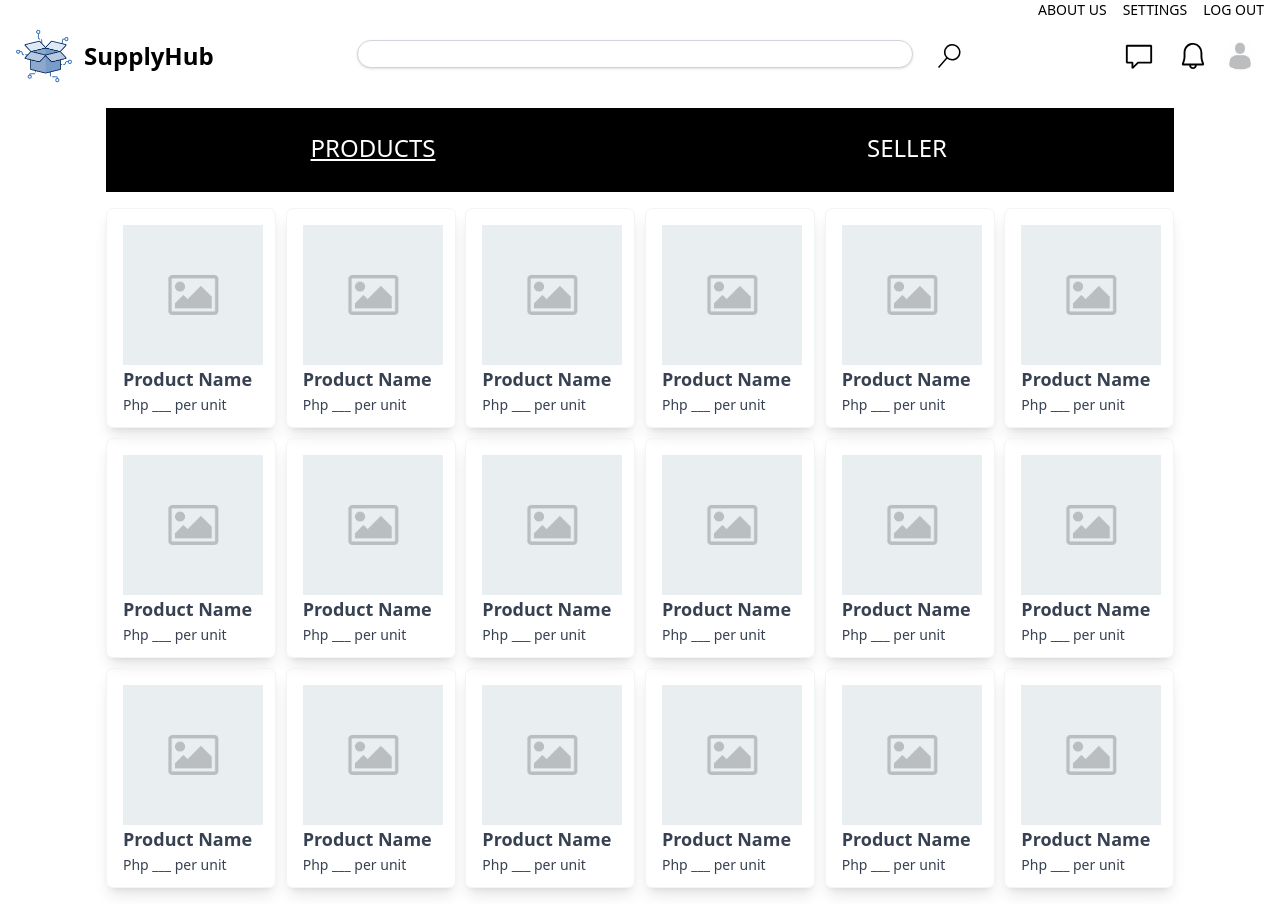
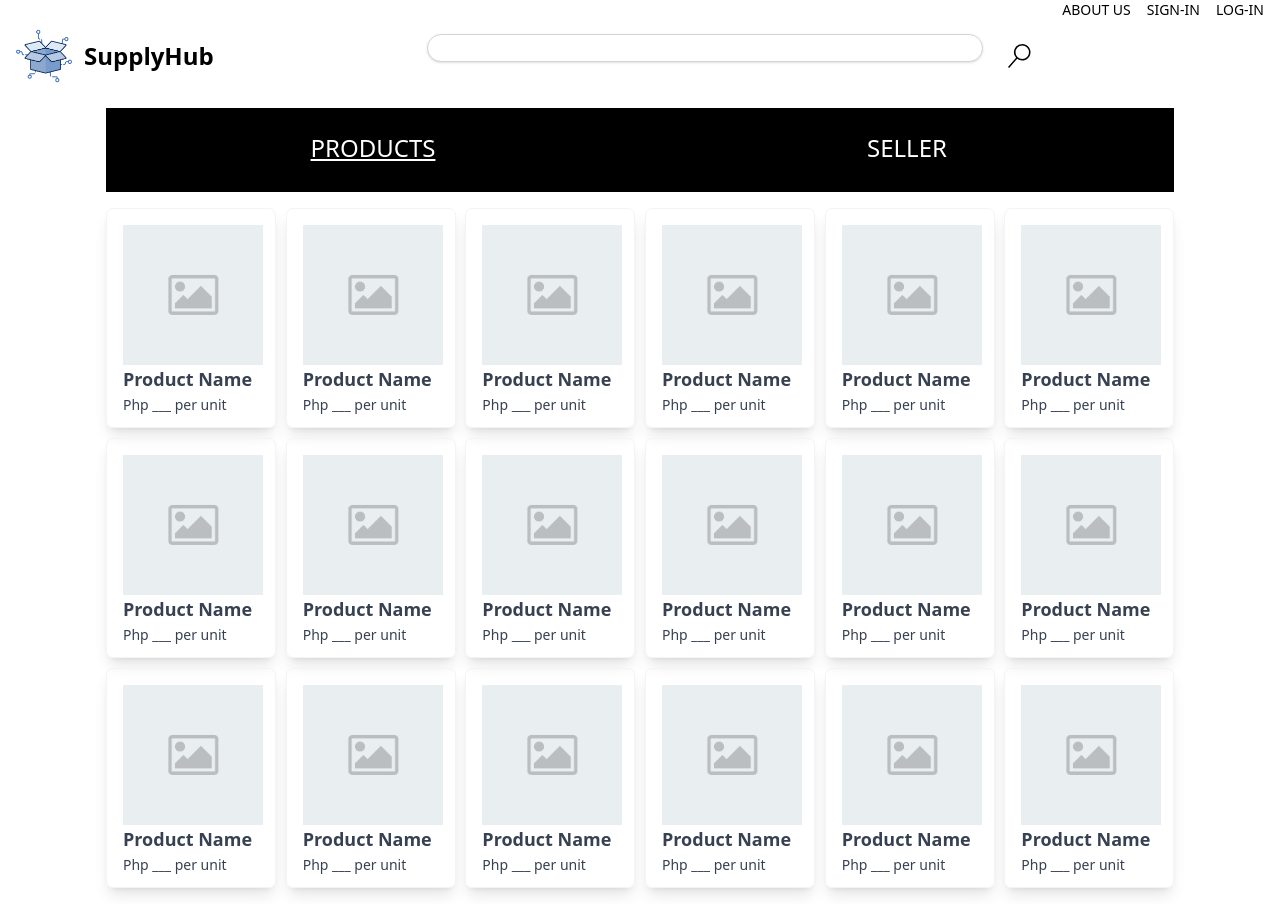
Before and after one commit to Marcus401/SupplyHub, a React (Vite) app in the folder supplyhub.client/: page / in a window 1280 px wide. Built offline with nearby package versions, Linux system fonts and the light colour scheme.

Commit message:
navbar boolean change

```diff
--- a/supplyhub.client/src/App.tsx
+++ b/supplyhub.client/src/App.tsx
@@ -3,7 +3,7 @@ import NavBar from "./Components/NavigationBarComponents/NavBar/NavBar.tsx";
 import GuestNavBar from "./Components/NavigationBarComponents/GuestNavBar/GuestNavBar.tsx";
 
 function App() {
-    const isLoggedIn: boolean = true; //placeholder for navigation bar condition, will be updated once backend is implemented
+    const isLoggedIn: boolean = false; //placeholder for navigation bar condition, will be updated once backend is implemented
     const location = useLocation();
     const noNavBarPaths = ['/login', '/register/user', '/register/seller','/seller/advertising', '/settings', '*'];
     const hideNavBar = noNavBarPaths.includes(location.pathname);
```
